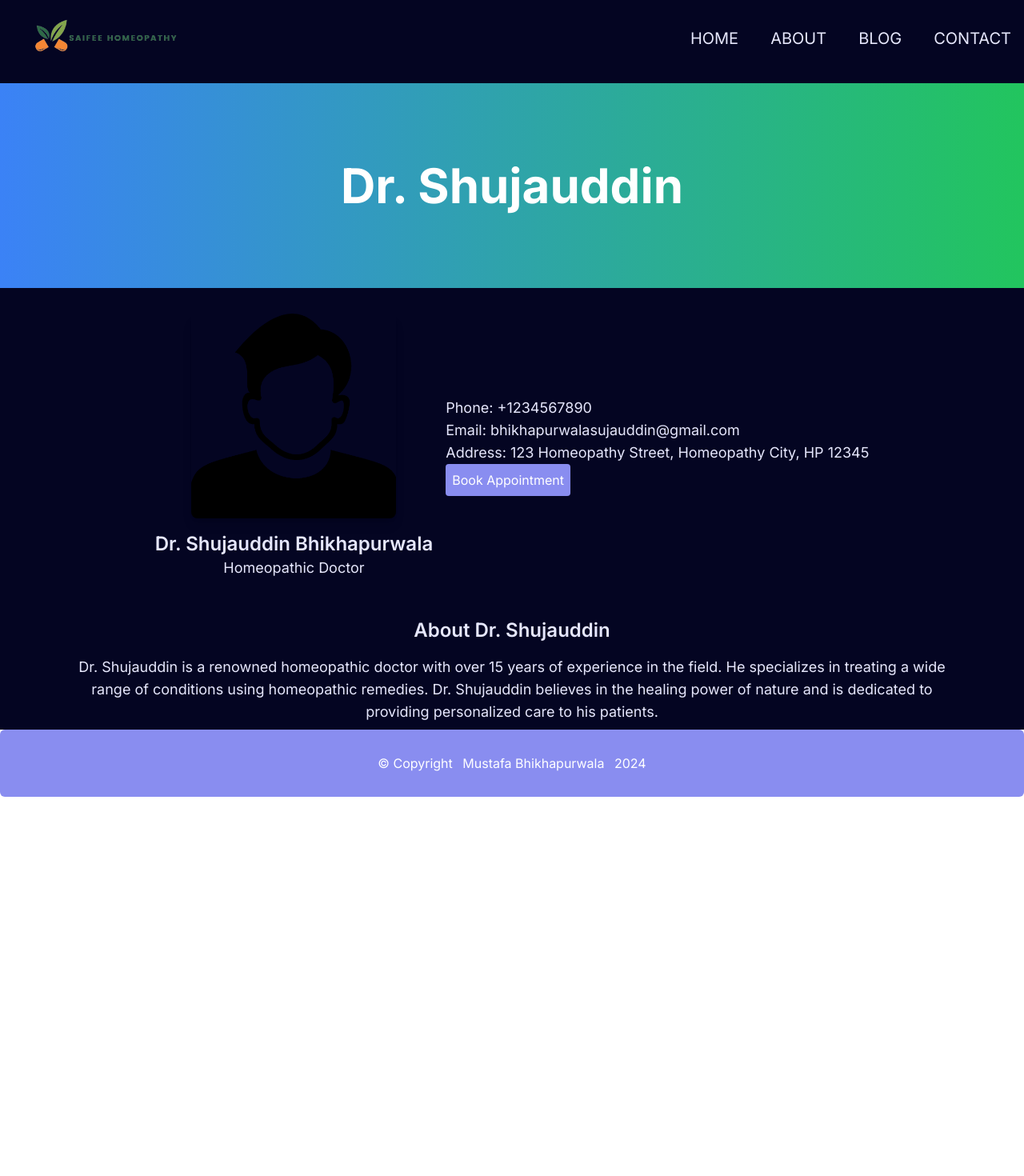
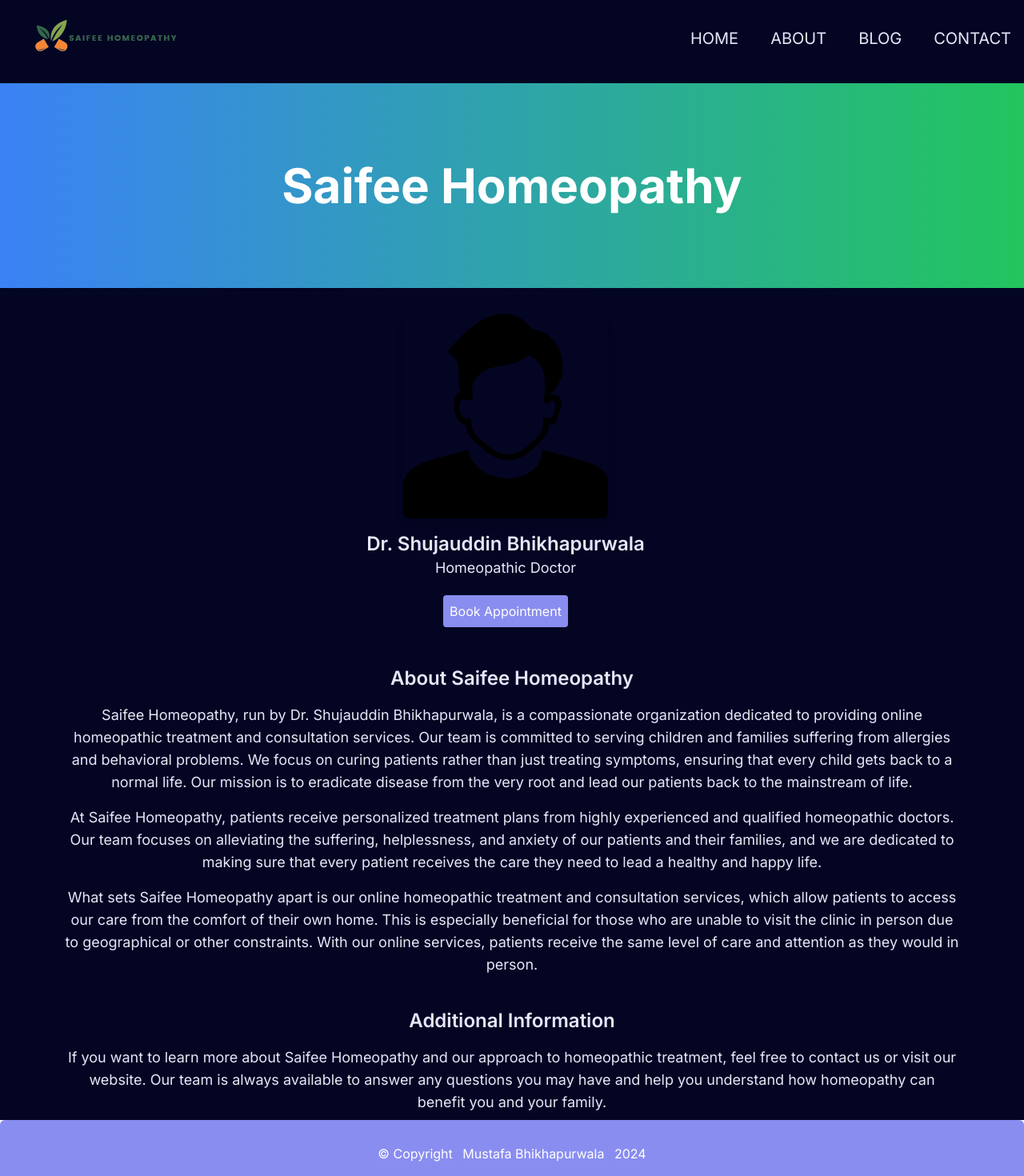
Before and after one commit to B-Mustafa/drshujauddin, a Next.js app: page /about in a window 1280 px wide. Shown: the top 1470 px of the page at 80% size. Before the commit the page ends 996 px from the top, so only its background shows below. Built offline with nearby package versions, Linux system fonts and the light colour scheme.

Commit message:
added more info to about us

```diff
--- a/app/about/page.tsx
+++ b/app/about/page.tsx
@@ -4,14 +4,10 @@ import Head from 'next/head';
 import Navbar from '@/components/Navbar';
 import Image from 'next/image';
 import Profile from '../../public/profile.webp';
-import Link from 'next/link';
 import Footer from '@/components/Footer';
 import AppointmentModal from '@/components/Modal';
 
-
-
 const About: React.FC = () => {
-
   const [isModalOpen, setIsModalOpen] = useState(false);
 
   const openModal = () => {
@@ -22,19 +18,19 @@ const About: React.FC = () => {
     setIsModalOpen(false);
   };
 
- return (
+  return (
     <>
       <Navbar isAdminRoute={false} />
       <div className="flex flex-col items-center justify-center min-h-screen bg-dark-background text-dark-text py-2">
         <Head>
-          <title>About Us - Dr. Shujauddin</title>
+          <title>About Us - Saifee Homeopathy</title>
           <link rel="icon" href="/favicon.ico" />
         </Head>
 
         {/* Hero Section */}
         <div className="w-full h-64 bg-gradient-to-r from-blue-500 to-green-500 flex items-center justify-center">
           <h1 className="text-4xl sm:text-5xl md:text-6xl font-bold text-white">
-              Dr. Shujauddin
+            Saifee Homeopathy
           </h1>
         </div>
 
@@ -43,29 +39,16 @@ const About: React.FC = () => {
           <div className="flex flex-wrap justify-center items-center mt-6">
             <div className="flex flex-col items-center justify-center m-2">
               <Image src={Profile} alt="Dr. Shujauddin" className="w-64 h-64 object-cover rounded-lg shadow-lg" />
-              <h2 className="text-2xl font-semibold  mt-4">
+              <h2 className="text-2xl font-semibold mt-4">
                 Dr. Shujauddin Bhikhapurwala
               </h2>
-              <p className="text-lg ">
+              <p className="text-lg">
                 Homeopathic Doctor
               </p>
-            </div>
-            <div className="flex flex-col justify-center items-start m-2">
-              <div className="flex flex-col items-start">
-                <div>
-                <p className="text-lg ">Phone: +1234567890</p>
-                </div>
-                <div>
-                <p className="text-lg ">Email: bhikhapurwalasujauddin@gmail.com</p>
-                </div>
-                <div>
-                <p className="text-lg ">Address: 123 Homeopathy Street, Homeopathy City, HP 12345</p>
-                </div>
-              </div>
               <a href="#Appointment">
                 <button
                   onClick={openModal}
-                  className="btn-main bg-dark-primary hover:bg-dark-secondary text-white px-2 py-2 rounded text-center cursor-pointer "
+                  className="mt-5 btn-main bg-dark-primary hover:bg-dark-secondary text-white px-2 py-2 rounded text-center cursor-pointer"
                 >
                   Book Appointment
                 </button>
@@ -75,20 +58,36 @@ const About: React.FC = () => {
                 />
               </a>
             </div>
+            <div className="flex flex-col justify-center items-start m-2">
+            </div>
           </div>
 
-          {/* About Dr. Shujauddin */}
+          {/* About Saifee Homeopathy */}
           <div className="mt-10">
-            <h2 className="text-2xl font-semibold ">About Dr. Shujauddin</h2>
-            <p className="text-lg  mt-4">
-              Dr. Shujauddin is a renowned homeopathic doctor with over 15 years of experience in the field. He specializes in treating a wide range of conditions using homeopathic remedies. Dr. Shujauddin believes in the healing power of nature and is dedicated to providing personalized care to his patients.
+            <h2 className="text-2xl font-semibold">About Saifee Homeopathy</h2>
+            <p className="text-lg mt-4">
+              Saifee Homeopathy, run by Dr. Shujauddin Bhikhapurwala, is a compassionate organization dedicated to providing online homeopathic treatment and consultation services. Our team is committed to serving children and families suffering from allergies and behavioral problems. We focus on curing patients rather than just treating symptoms, ensuring that every child gets back to a normal life. Our mission is to eradicate disease from the very root and lead our patients back to the mainstream of life.
+            </p>
+            <p className="text-lg mt-4">
+              At Saifee Homeopathy, patients receive personalized treatment plans from highly experienced and qualified homeopathic doctors. Our team focuses on alleviating the suffering, helplessness, and anxiety of our patients and their families, and we are dedicated to making sure that every patient receives the care they need to lead a healthy and happy life.
+            </p>
+            <p className="text-lg mt-4">
+              What sets Saifee Homeopathy apart is our online homeopathic treatment and consultation services, which allow patients to access our care from the comfort of their own home. This is especially beneficial for those who are unable to visit the clinic in person due to geographical or other constraints. With our online services, patients receive the same level of care and attention as they would in person.
+            </p>
+          </div>
+
+          {/* Additional Information */}
+          <div className="mt-10">
+            <h2 className="text-2xl font-semibold">Additional Information</h2>
+            <p className="text-lg mt-4">
+              If you want to learn more about Saifee Homeopathy and our approach to homeopathic treatment, feel free to contact us or visit our website. Our team is always available to answer any questions you may have and help you understand how homeopathy can benefit you and your family.
             </p>
           </div>
         </main>
       </div>
-      <Footer/>
+      <Footer />
     </>
- );
+  );
 };
 
 export default About;
```
